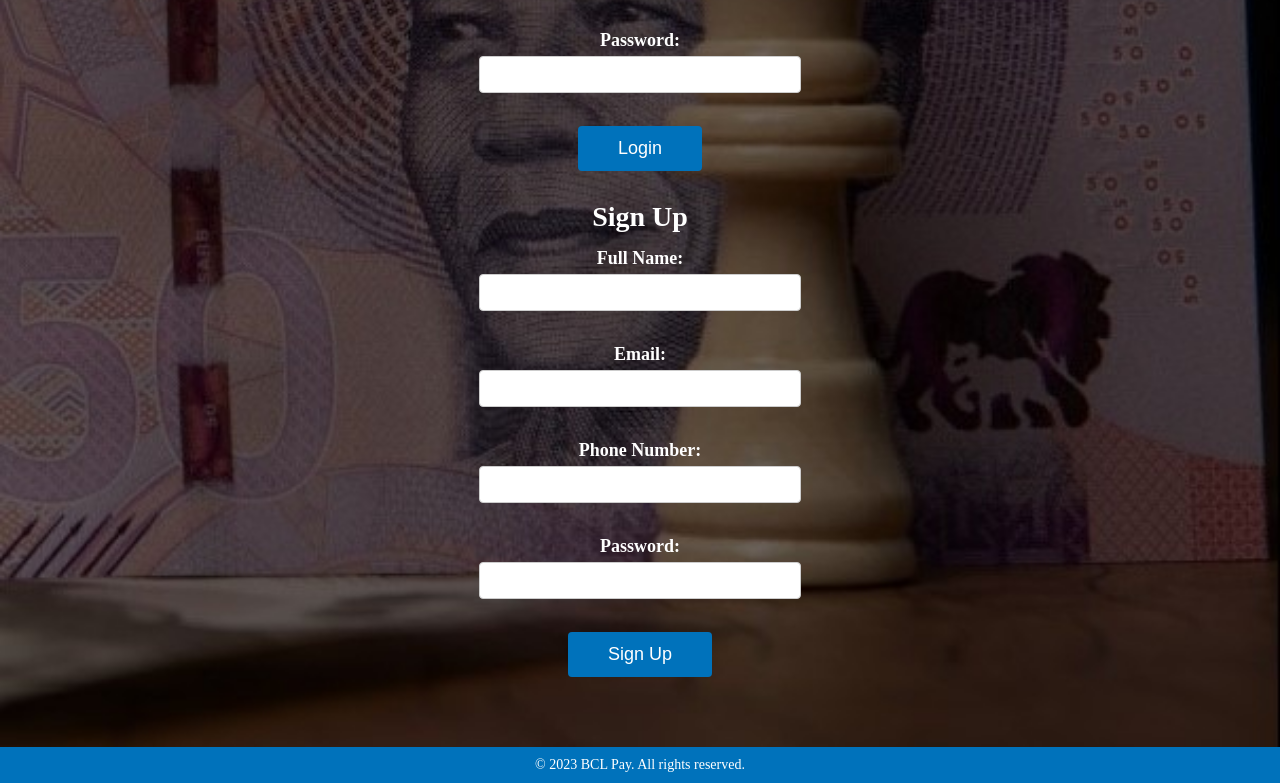
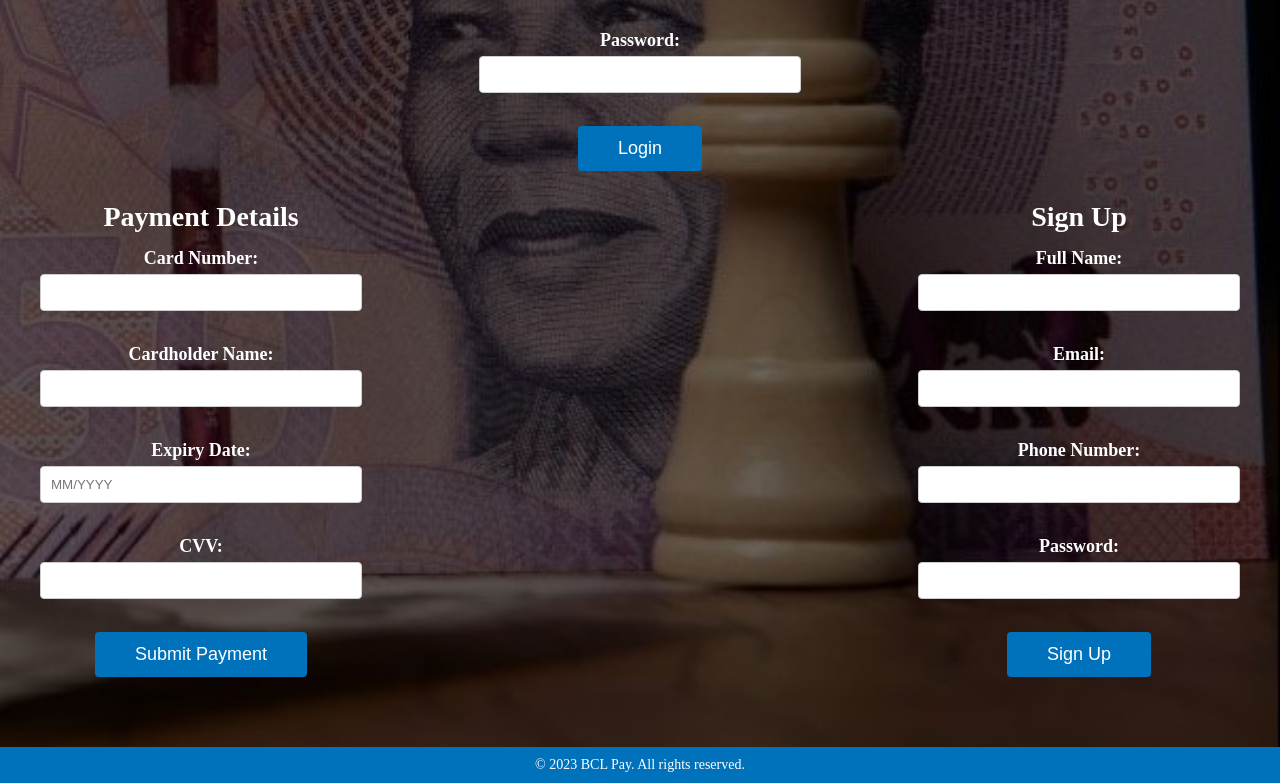
Before and after one commit to LentsweLetlotloMokotedi/tech-fair, a plain HTML site: page New folder/indexxxx.html in a window 1280 px wide. Shown: the part 360-1143 px from the top of the page. Drawn offline with Linux system fonts and the light colour scheme.

Commit message:
techiiii

```diff
--- a/New folder/indexxxx.html
+++ b/New folder/indexxxx.html
@@ -29,6 +29,26 @@
       </form>
     </section>
 
+    <div class="flex-container">
+      <section>
+        <h2>Payment Details</h2>
+        <form id="paymentForm">
+          <label for="cardNumber">Card Number:</label>
+          <input type="text" id="cardNumber" name="cardNumber" required>
+          <br>
+          <label for="cardName">Cardholder Name:</label>
+          <input type="text" id="cardName" name="cardName" required>
+          <br>
+          <label for="expiryDate">Expiry Date:</label>
+          <input type="text" id="expiryDate" name="expiryDate" placeholder="MM/YYYY" required>
+          <br>
+          <label for="cvv">CVV:</label>
+          <input type="text" id="cvv" name="cvv" required>
+          <br>
+          <input type="submit" value="Submit Payment">
+        </form>
+      </section>
+
       <section>
         <h2>Sign Up</h2>
         <form id="signupForm">
@@ -46,9 +66,9 @@
           <br>
           <input type="submit" value="Sign Up">
         </form>
+      </section>
+    </div>
 
-
-    </section>
   </main>
 
   <footer>
--- a/New folder/styleee.css
+++ b/New folder/styleee.css
@@ -149,7 +149,6 @@ footer p {
 }
 
 
-
 .namee {
   animation: vibration 0.2s linear 5;
 }
@@ -178,3 +177,9 @@ footer p {
 body {
   color: #ffffff;
 }
+
+.flex-container {
+  display: flex;
+  flex-direction: row;
+  justify-content: space-between;
+}
```
Lines whose indentation alone changed are shown as unchanged.
